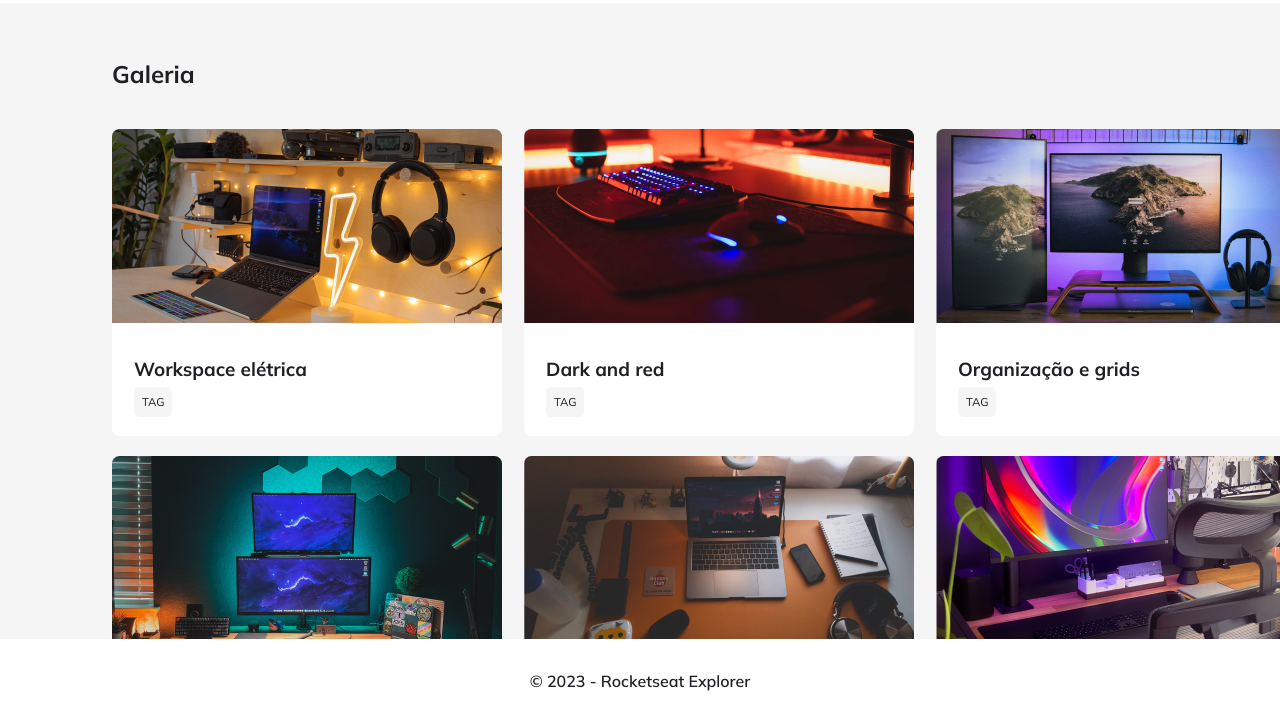
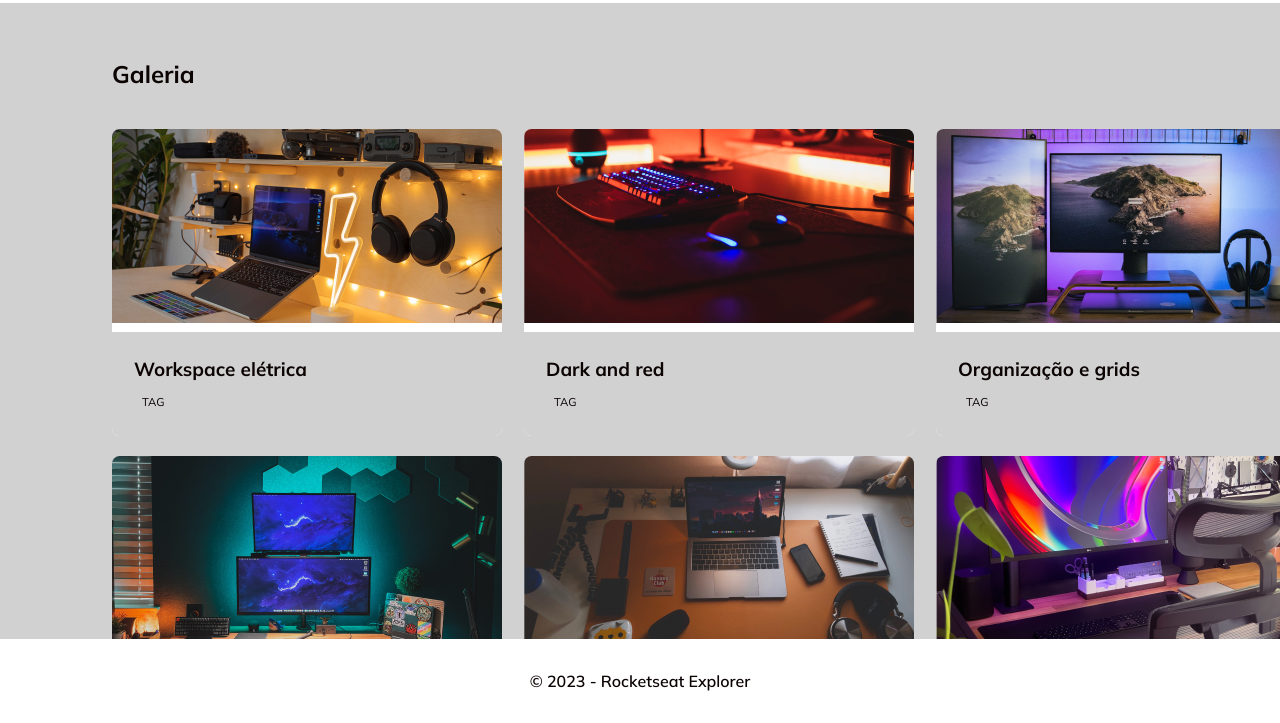
Before and after one commit to SoftEngineerGabriel/fotoBlog, a plain HTML site: page index.html in a window 1280 px wide. Shown: the part 77-800 px from the top of the page. Drawn offline with Linux system fonts and the light colour scheme.

Commit message:
Finalizando o projeto com filtro, animacoes e o uso de uma variavel --hue para as cores, usando hsl

```diff
--- a/index.html
+++ b/index.html
@@ -41,7 +41,7 @@
                         </div>
                     </div>
 
-                    <div class="card">
+                    <div class="card" style="--delay:.6s">
                         <img src="assets/2.jpg" alt="Dark and red">
                         <div class="info">
                             <p>Dark and red</p>
@@ -49,7 +49,7 @@
                         </div>
                     </div>
 
-                    <div class="card">
+                    <div class="card" style="--delay:.8s">
                         <img src="assets/3.jpg" alt="Organização e grids">
                         <div class="info">
                             <p>Organização e grids</p>
@@ -57,7 +57,7 @@
                         </div>
                     </div>
 
-                    <div class="card">
+                    <div class="card" style="--delay:1s">
                         <img src="assets/4.jpg" alt="Colméia">
                         <div class="info">
                             <p>Colméia</p>
@@ -65,7 +65,7 @@
                         </div>
                     </div>
 
-                    <div class="card">
+                    <div class="card" style="--delay:1.2s">
                         <img src="assets/5.jpg" alt="Setup de escritor">
                         <div class="info">
                             <p>Setup de escritor</p>
@@ -73,15 +73,15 @@
                         </div>
                     </div>
 
-                    <div class="card">
+                    <div class="card" style="--delay:1.4s">
                         <img src="assets/6.jpg" alt="Ergonomia e cores">
                         <div class="info">
                             <p>Ergonomia e cores</p>
-
+                            <span>TAG</span>
                         </div>
                     </div>
 
-                    <div class="card">
+                    <div class="card" style="--delay:1.6s">
                         <img src="assets/7.jpg" alt="Show de luzes">
                         <div class="info">
                             <p>Show de luzes</p>
@@ -89,7 +89,7 @@
                         </div>
                     </div>
 
-                    <div class="card">
+                    <div class="card" style="--delay:1.8s">
                         <img src="assets/8.jpg" alt="Deep purple">
                         <div class="info">
                             <p>Deep purple</p>
@@ -97,7 +97,7 @@
                         </div>
                     </div>
 
-                    <div class="card">
+                    <div class="card" style="--delay:2s">
                         <img src="assets/9.jpg" alt="Multi-Screen">
                         <div class="info">
                             <p>Multi-Screen</p>
--- a/style.css
+++ b/style.css
@@ -9,11 +9,12 @@
 :root {
     font-size: 62.5%;
 
-    --color-base-white:#ffffff;
-    --color-base-gray-100:#f5f5f5;
-    --color-base-gray-300:#8d8d99;
-    --color-base-gray-500:#3d3d3d;
-    --color-base-gray-900:#202024;
+    --hue: 0;
+    --color-base-white:hsl(0, 0%, 100%);
+    --color-base-gray-100:hsl(0, 0%, 82%);
+    --color-base-gray-300:hsl(var(--hue), 6%, 57%);
+    --color-base-gray-500:hsl(0, 0%, 24%);
+    --color-base-gray-900:hsl(var(--hue), 60%, 3%);
 
 }
 
@@ -114,7 +115,7 @@ main div h2{
 
 .card{
     width: 39rem;
-    background-color: #fff;
+    background-color: var(--color-base-white);
     border-radius: 7.564px;
 
     overflow: hidden;
@@ -125,16 +126,24 @@ main div h2{
     line-height: 160%;
 }
 
+.card img{
+    transition-property: all;
+    transition-duration: 200ms;
+    transition-timing-function: cubic-bezier(0.075, 0.82, 0.165, 1);
+}
+
 .card img:hover{
     filter: hue-rotate(7deg) contrast(101%) saturate(200%);
-
+    transform: scale(1.1) rotate(-2deg);
 }
 
 .info{
     padding: 2.2rem;
     display: block;
     gap: .8rem;
-
+    background-color: var(--color-base-gray-100);
+    z-index: 1;
+    position: relative;
 }
 
 span{
@@ -146,7 +155,6 @@ span{
     font-style: normal;
     font-weight: 400;
     line-height: 160%;
-    ;
 }
 
 footer p {
@@ -154,3 +162,35 @@ footer p {
     padding: 1.6rem;
     font-weight: 600;
 }
+
+header{
+    --startY: -100%;
+    animation: move .2s;
+}
+
+footer{
+    --startY: 100%;
+    animation: move .2s;
+}
+
+@keyframes move {
+    from{
+        transform: translateY(var(--startY));
+    }
+}
+
+.card{
+    --delay:.4s;
+    animation: apper .4s var(--delay) backwards;
+}
+
+@keyframes apper {
+    0%{
+        opacity: 0;
+        transform: scale(0.7);
+    }
+
+    50%{
+        transform: scale(1.2);
+    }
+}
```
